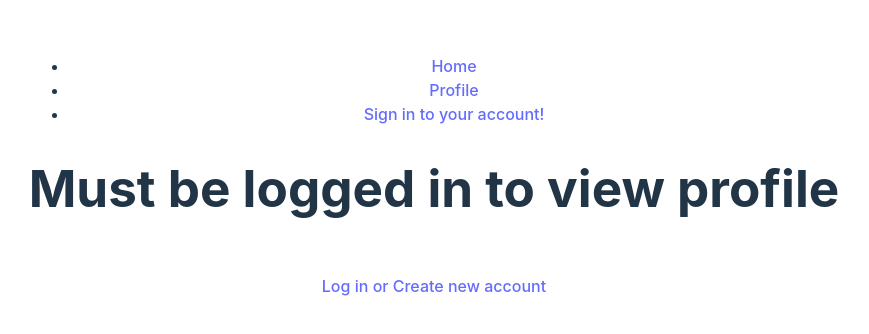
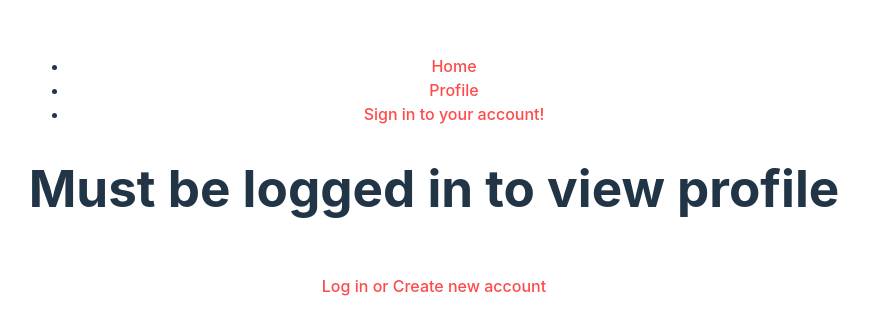
Before and after one commit to AzuraLulamoon/Stranger-Things-Project, a React (Vite) app in the folder Stranger-Things/: page /Profile in a window 1280 px wide. Shown: the part 232-566 px from the top of the page, without its empty margins (206-1075 px from the left). Built offline with nearby package versions, Linux system fonts and the light colour scheme.

Commit message:
optimizations, alert messages added, deploying website after this commit for testing pourposes

```diff
--- a/Stranger-Things/src/App.jsx
+++ b/Stranger-Things/src/App.jsx
@@ -5,14 +5,10 @@ import NavBar from './components/NavBar'
 import Posts from './components/Posts'
 import NewAccount from './components/NewAccount'
 import Profile from './components/Profile'
-import { useState } from 'react'
 import NewPost from './components/NewPost'
 import SendMessage from './components/SendMessage'
 
 export default function App() {
-  const [token, setToken] = useState(null);
-
-  console.log('Token', token)
   return (
     <>
       <NavBar />
--- a/Stranger-Things/src/components/NewPost.jsx
+++ b/Stranger-Things/src/components/NewPost.jsx
@@ -53,7 +53,7 @@ export default function NewForm() {
         });
 
         if (response.ok) {
-            console.log('yay new post!')
+            console.log(alert('New post created'), 'yay new post!')
             setTitle(title);
             setDescription(description);
             setPrice(price);
--- a/Stranger-Things/src/components/Profile.jsx
+++ b/Stranger-Things/src/components/Profile.jsx
@@ -22,8 +22,8 @@ export default function Profile() {
                 }
             });
             const result = await response.json();
-            //logs result
-            console.log(result);
+            //logs result + alert
+            console.log(alert('post has been deleted'), 'post has been deleted', result);
             //filters posts for actives
             setUserPosts(prevUserPosts => prevUserPosts.filter(post => post._id !== postId));
         } catch(err) {
--- a/Stranger-Things/src/components/SendMessage.jsx
+++ b/Stranger-Things/src/components/SendMessage.jsx
@@ -30,7 +30,7 @@ export default function SendMessage() {
             setMessage(message);
 
             if (response.ok) {
-                console.log('Message sent successfully!');
+                console.log(alert('Message sent!'), 'Message sent successfully!');
                 navigate('/Profile')
             } else {
                 console.error('Failed to send message.');
--- a/Stranger-Things/src/index.css
+++ b/Stranger-Things/src/index.css
@@ -4,8 +4,8 @@
   font-weight: 400;
 
   color-scheme: light dark;
-  color: rgba(255, 255, 255, 0.87);
-  background-color: #242424;
+  color: rgb(0, 0, 0);
+  background-color: #cafffb;
 
   font-synthesis: none;
   text-rendering: optimizeLegibility;
@@ -16,11 +16,11 @@
 
 a {
   font-weight: 500;
-  color: #646cff;
+  color: #ff4a4a;
   text-decoration: inherit;
 }
 a:hover {
-  color: #535bf2;
+  color: #000000;
 }
 
 body {
@@ -43,12 +43,12 @@ button {
   font-size: 1em;
   font-weight: 500;
   font-family: inherit;
-  background-color: #1a1a1a;
+  background-color: #ff7171;
   cursor: pointer;
   transition: border-color 0.25s;
 }
 button:hover {
-  border-color: #646cff;
+  border-color: #000000;
 }
 button:focus,
 button:focus-visible {
```
